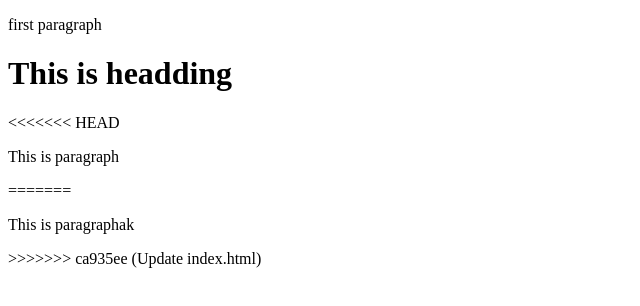
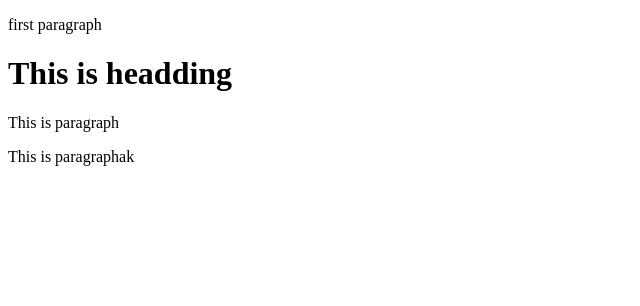
Before and after one commit to HuseinAlfeel/learning-git, a plain HTML site: page index.html in a window 1280 px wide. Shown: the whole page, without its empty margins (0-640 px from the left). Drawn offline with Linux system fonts and the light colour scheme.

Commit message:
conflict resolved now!

```diff
--- a/index.html
+++ b/index.html
@@ -6,11 +6,7 @@
 <body>
   <p>first paragraph</p>
   <h1>This is headding</h1>
-<<<<<<< HEAD
   <p>This is paragraph</p>
-
-=======
   <p>This is paragraphak</p>
->>>>>>> ca935ee (Update index.html)
 </body>
 </html>
```
